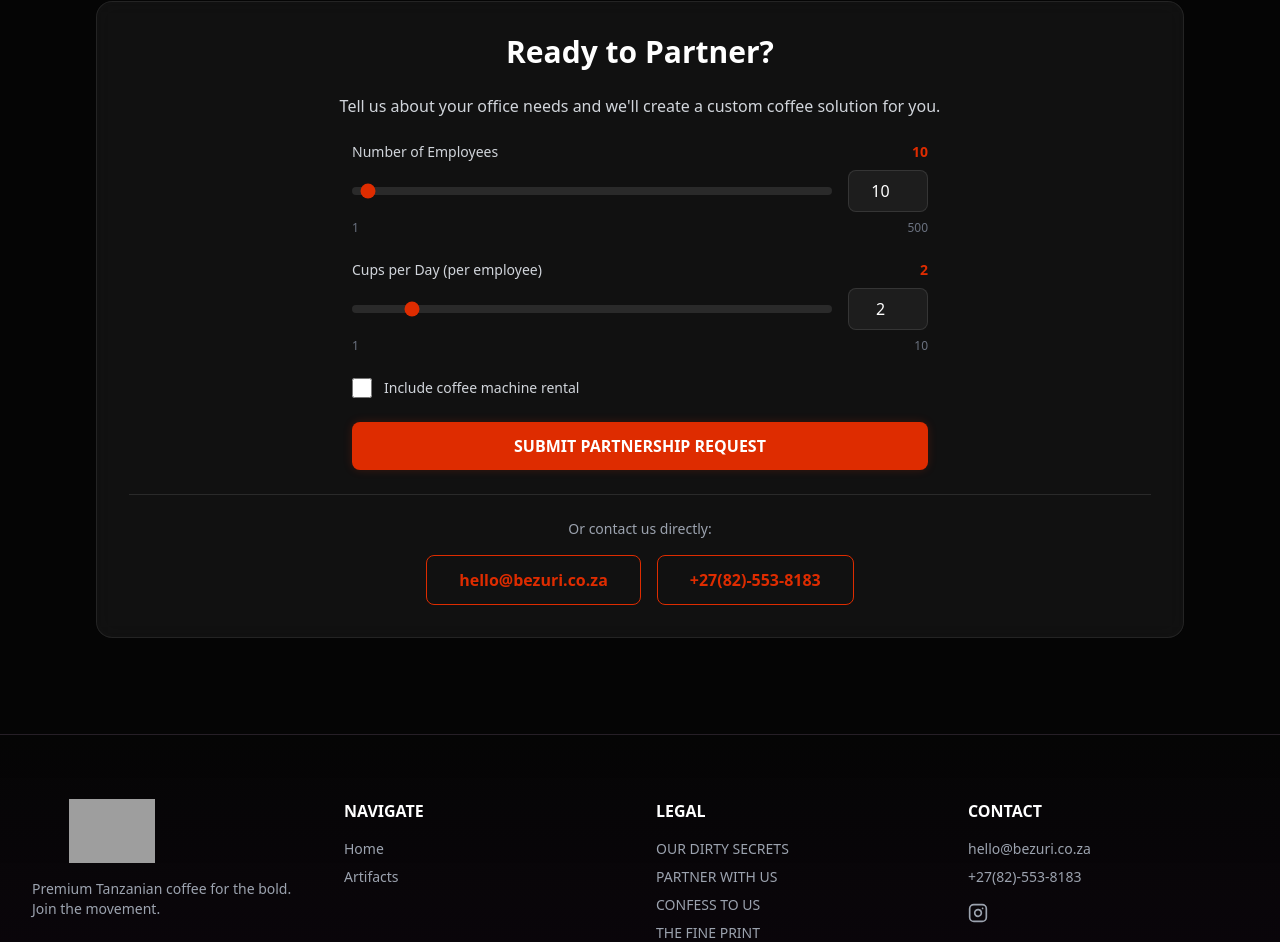
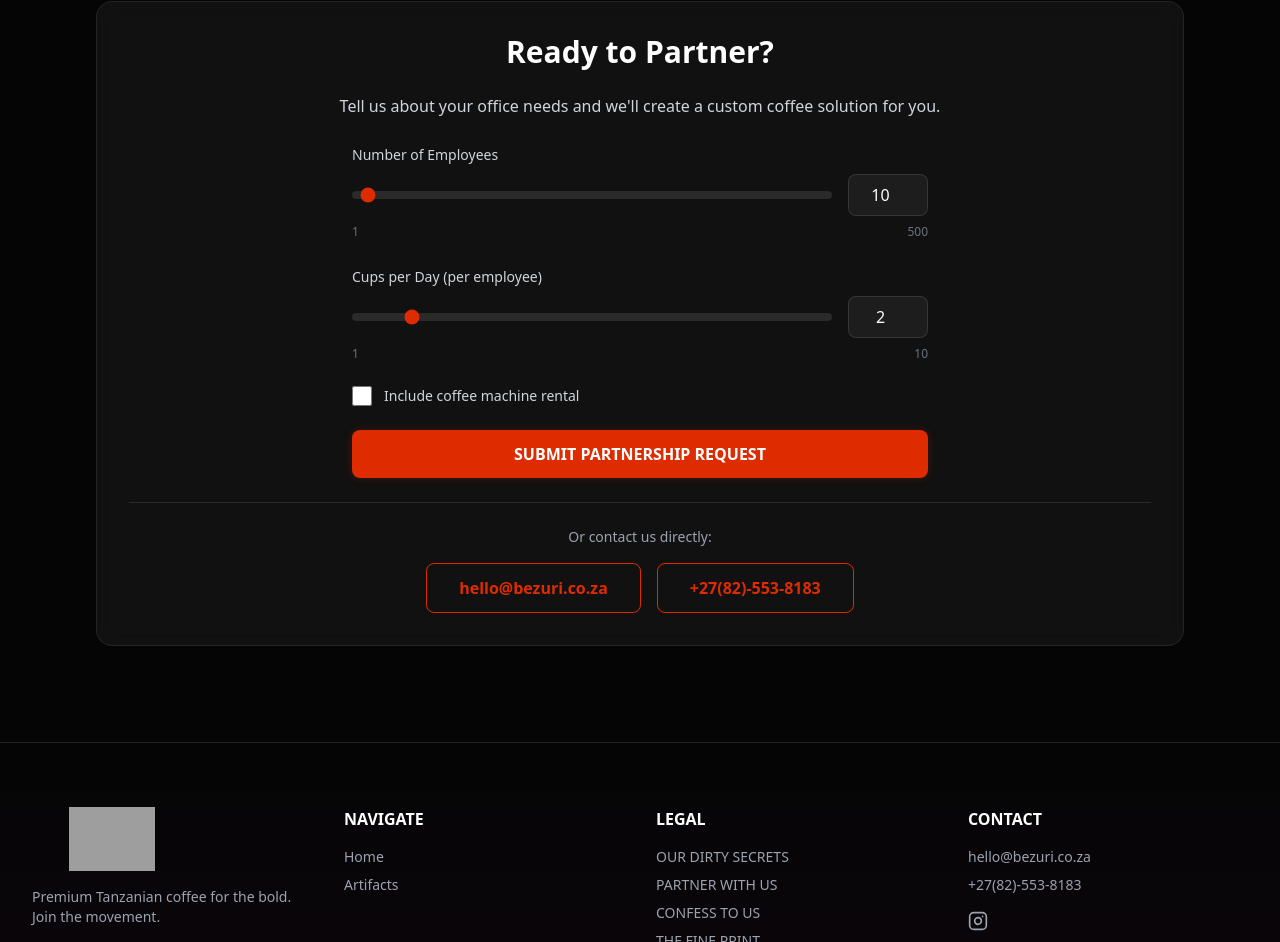
Before and after one commit to Vuyonovember/zuri, a Next.js app: page /partners in a window 1280 px wide. Shown: the part 2782-3724 px from the top of the page. Built offline with nearby package versions, Linux system fonts and the light colour scheme; grey boxes are pictures that could not be loaded.

Commit message:
Remove duplicate number display from partnership sliders

```diff
--- a/app/partners/page.tsx
+++ b/app/partners/page.tsx
@@ -186,9 +186,8 @@ export default function PartnersPage() {
               </p>
               <form onSubmit={handleSubmit} className="space-y-6 max-w-xl mx-auto">
                 <div className="space-y-2">
-                  <label className="text-sm text-gray-300 flex justify-between">
-                    <span>Number of Employees</span>
-                    <span className="text-zuri-orange font-semibold">{employees}</span>
+                  <label className="text-sm text-gray-300">
+                    Number of Employees
                   </label>
                   <div className="flex gap-4 items-center">
                     <input
@@ -215,9 +214,8 @@ export default function PartnersPage() {
                 </div>
 
                 <div className="space-y-2">
-                  <label className="text-sm text-gray-300 flex justify-between">
-                    <span>Cups per Day (per employee)</span>
-                    <span className="text-zuri-orange font-semibold">{cupsPerDay}</span>
+                  <label className="text-sm text-gray-300">
+                    Cups per Day (per employee)
                   </label>
                   <div className="flex gap-4 items-center">
                     <input
```
